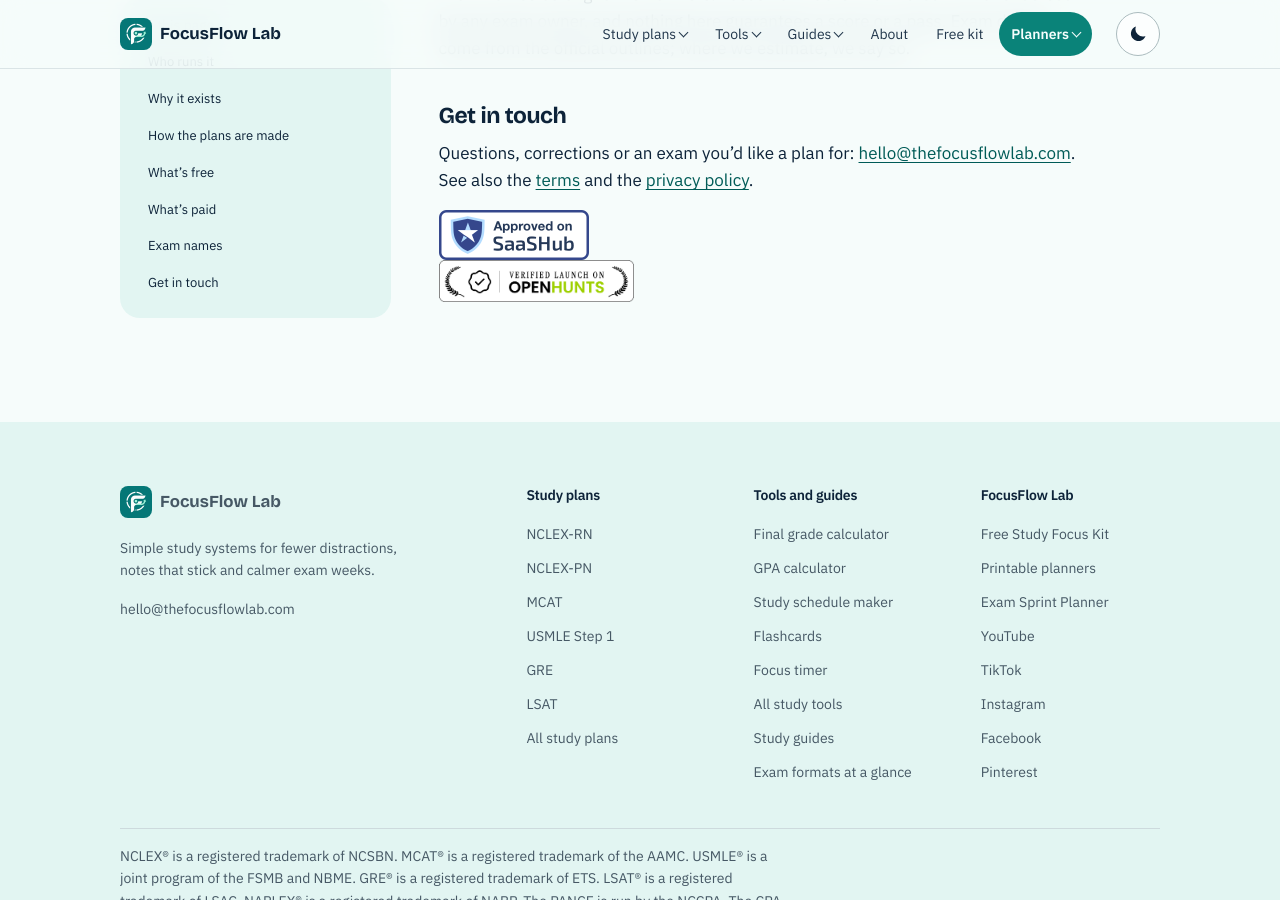
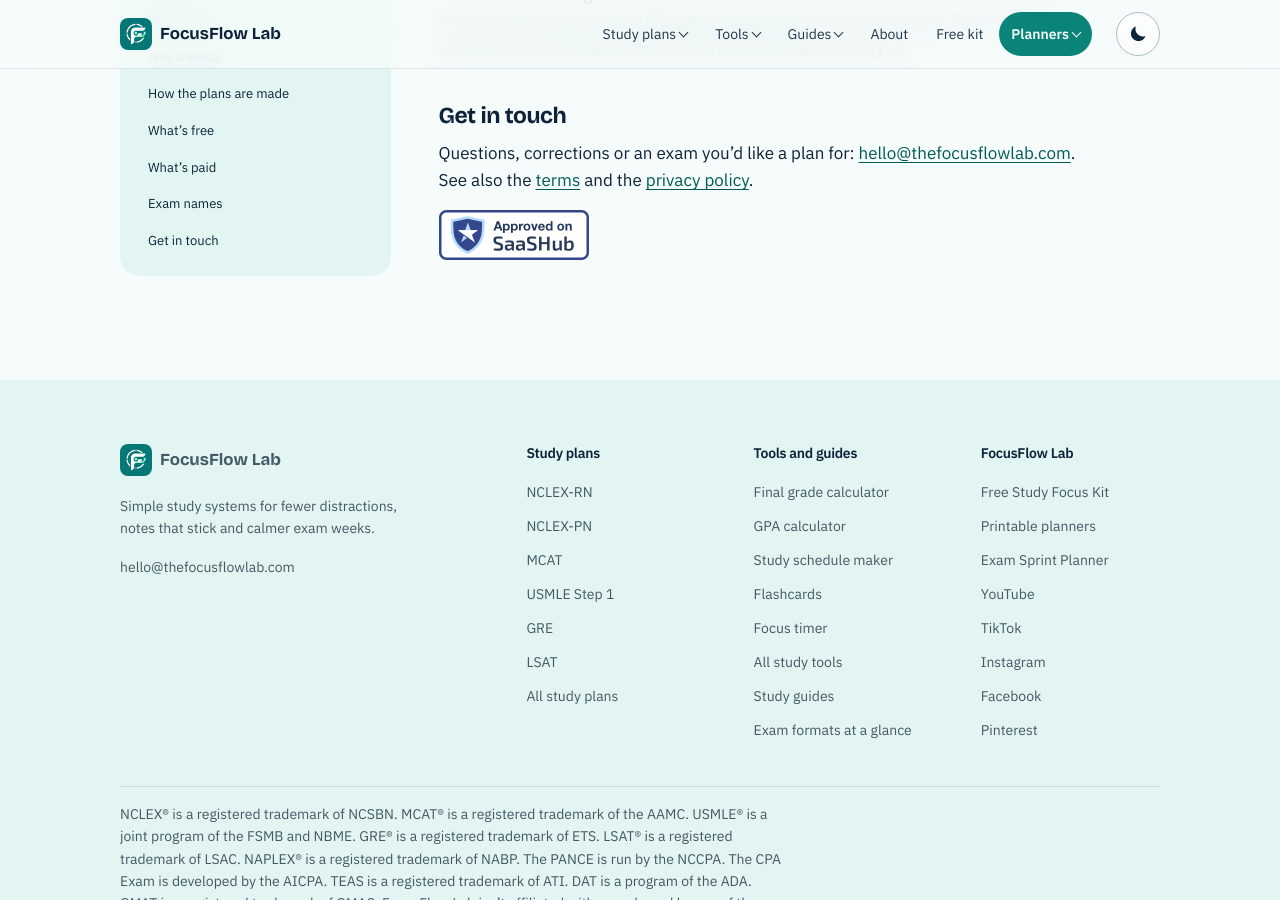
Before and after one commit to focusflowlab/focusflowlab.github.io, a Jekyll site: the page about/index.html, which Jekyll copies as it is, in a window 1280 px wide and 900 px high, scrolled down 1573 px. Built offline with Jekyll 4.4.1, drawn with Linux system fonts in a browser that asks for light colours.

Commit message:
About: drop OpenHunts badge (verification needs homepage)
Co-Authored-By: Claude Sonnet 5.5 <noreply@anthropic.com>

```diff
--- a/_tools/extra_pages.py
+++ b/_tools/extra_pages.py
@@ -190,7 +190,7 @@ def about_page():
 <p>Exam names belong to their owners. FocusFlow Lab isn’t affiliated with or endorsed by any exam owner, and nothing here guarantees a score or a pass. Exam details come from the official outlines; where we estimate, we say so.</p>
 <h2 id="contact">Get in touch</h2>
 <p>Questions, corrections or an exam you’d like a plan for: <a href="mailto:hello@thefocusflowlab.com">hello@thefocusflowlab.com</a>. See also the <a href="/terms.html">terms</a> and the <a href="/privacy.html">privacy policy</a>.</p>
-<p class="badges"><a href="https://www.saashub.com/focusflow-lab" rel="noopener"><img src="/assets/saashub-approved.png" alt="FocusFlow Lab is approved on SaaSHub" width="150" height="50" loading="lazy"></a> <a href="https://openhunts.com" target="_blank" title="OpenHunts Club"><img src="/assets/openhunts-club.webp" alt="OpenHunts Club Member" width="195" height="54" loading="lazy"></a></p>
+<p class="badges"><a href="https://www.saashub.com/focusflow-lab" rel="noopener"><img src="/assets/saashub-approved.png" alt="FocusFlow Lab is approved on SaaSHub" width="150" height="50" loading="lazy"></a></p>
         </article>
       </div>
     </main>"""
--- a/about/index.html
+++ b/about/index.html
@@ -290,7 +290,7 @@
 <p>Exam names belong to their owners. FocusFlow Lab isn’t affiliated with or endorsed by any exam owner, and nothing here guarantees a score or a pass. Exam details come from the official outlines; where we estimate, we say so.</p>
 <h2 id="contact">Get in touch</h2>
 <p>Questions, corrections or an exam you’d like a plan for: <a href="mailto:hello@thefocusflowlab.com">hello@thefocusflowlab.com</a>. See also the <a href="/terms.html">terms</a> and the <a href="/privacy.html">privacy policy</a>.</p>
-<p class="badges"><a href="https://www.saashub.com/focusflow-lab" rel="noopener"><img src="/assets/saashub-approved.png" alt="FocusFlow Lab is approved on SaaSHub" width="150" height="50" loading="lazy"></a> <a href="https://openhunts.com" target="_blank" title="OpenHunts Club"><img src="/assets/openhunts-club.webp" alt="OpenHunts Club Member" width="195" height="54" loading="lazy"></a></p>
+<p class="badges"><a href="https://www.saashub.com/focusflow-lab" rel="noopener"><img src="/assets/saashub-approved.png" alt="FocusFlow Lab is approved on SaaSHub" width="150" height="50" loading="lazy"></a></p>
         </article>
       </div>
     </main>
```
Also changed, not shown: assets/openhunts-club.webp (deleted).
